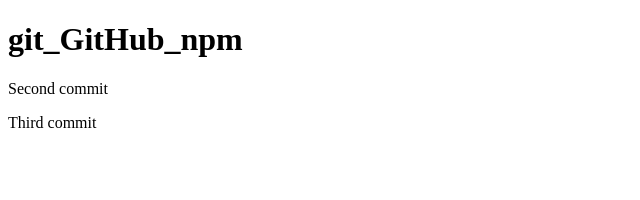
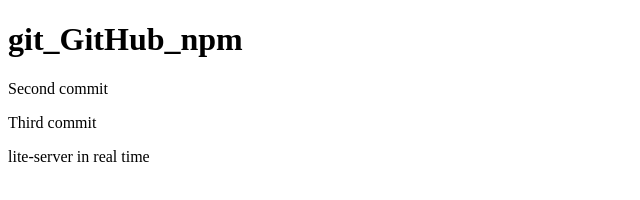
Before and after one commit to webdevhill/git_GitHub_npm.gitignore, a website: page index.html in a window 1280 px wide. Shown: the whole page, without its empty margins (0-640 px from the left). Drawn offline with Linux system fonts and the light colour scheme.

Commit message:
fourth commit

```diff
--- a/index.html
+++ b/index.html
@@ -10,5 +10,6 @@
     <h1>git_GitHub_npm</h1>
     <p>Second commit</p>
     <p>Third commit</p>
+    <p>lite-server in real time</p>
 </body>
 </html>
```
Also changed, not shown: package.json (added, +24 -0 lines), 2 other files.
